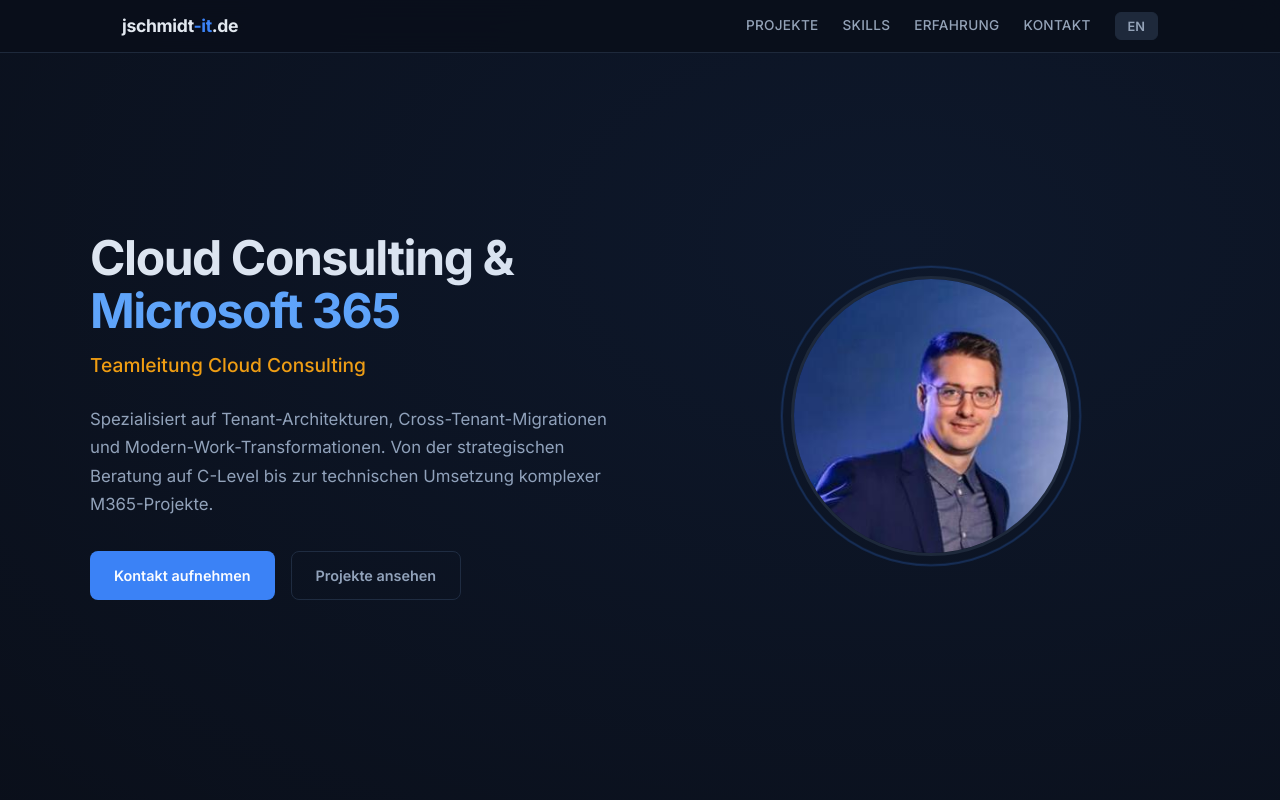
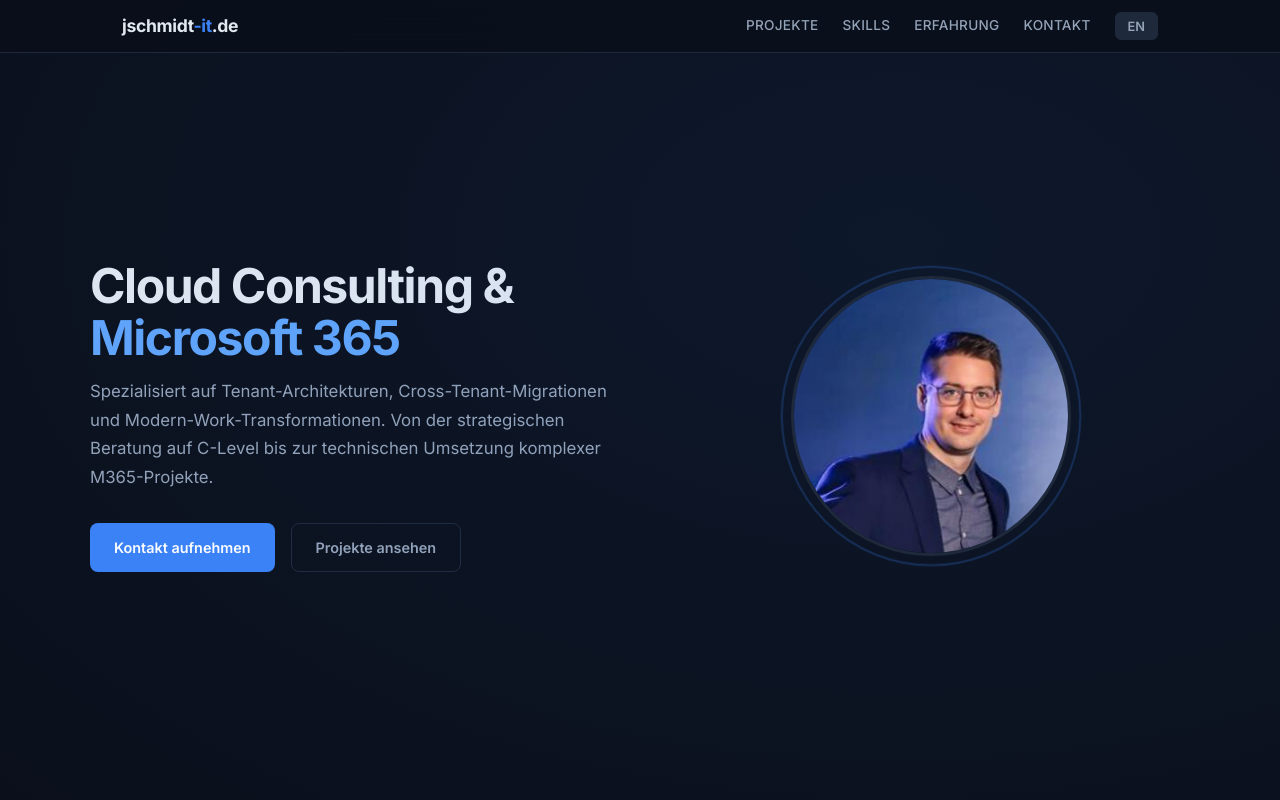
Before and after one commit to JSchmidt-it/jschmidt-it.de, a plain HTML site: page index.html in a window 1280 px wide. Shown: the top 800 px of the page. Drawn offline with Linux system fonts and the light colour scheme.

Commit message:
Remove subtitle from index.html
Removed subtitle section from index.html.

```diff
--- a/index.html
+++ b/index.html
@@ -171,10 +171,6 @@
       <span data-lang="en">Cloud Consulting &amp;</span>
       <br><span class="accent">Microsoft 365</span>
     </h1>
-    <div class="subtitle">
-      <span data-lang="de" class="active">Teamleitung Cloud Consulting</span>
-      <span data-lang="en">Cloud Consulting Team Lead</span>
-    </div>
     <p class="intro">
       <span data-lang="de" class="active">Spezialisiert auf Tenant-Architekturen, Cross-Tenant-Migrationen und Modern-Work-Transformationen. Von der strategischen Beratung auf C-Level bis zur technischen Umsetzung komplexer M365-Projekte.</span>
       <span data-lang="en">Specialized in tenant architectures, cross-tenant migrations, and modern work transformations. From C-level strategic consulting to hands-on implementation of complex M365 projects.</span>
```
